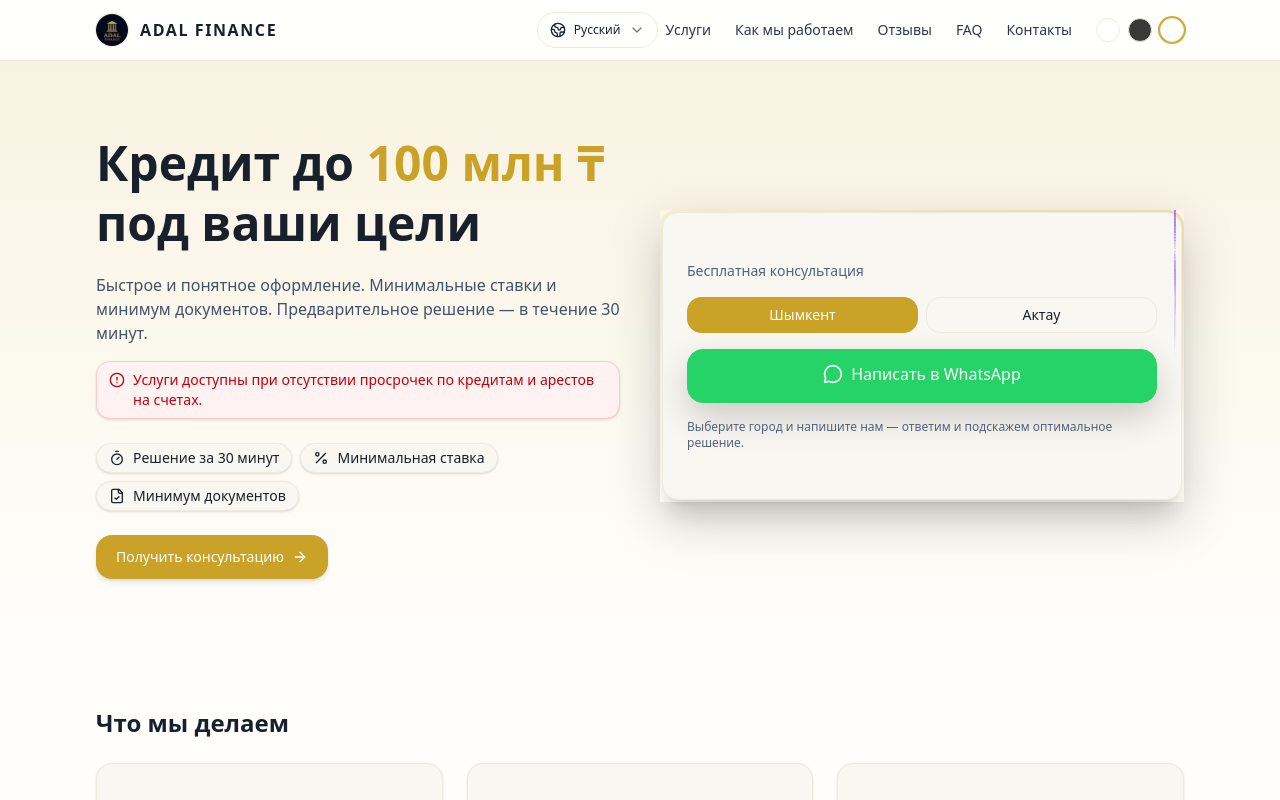
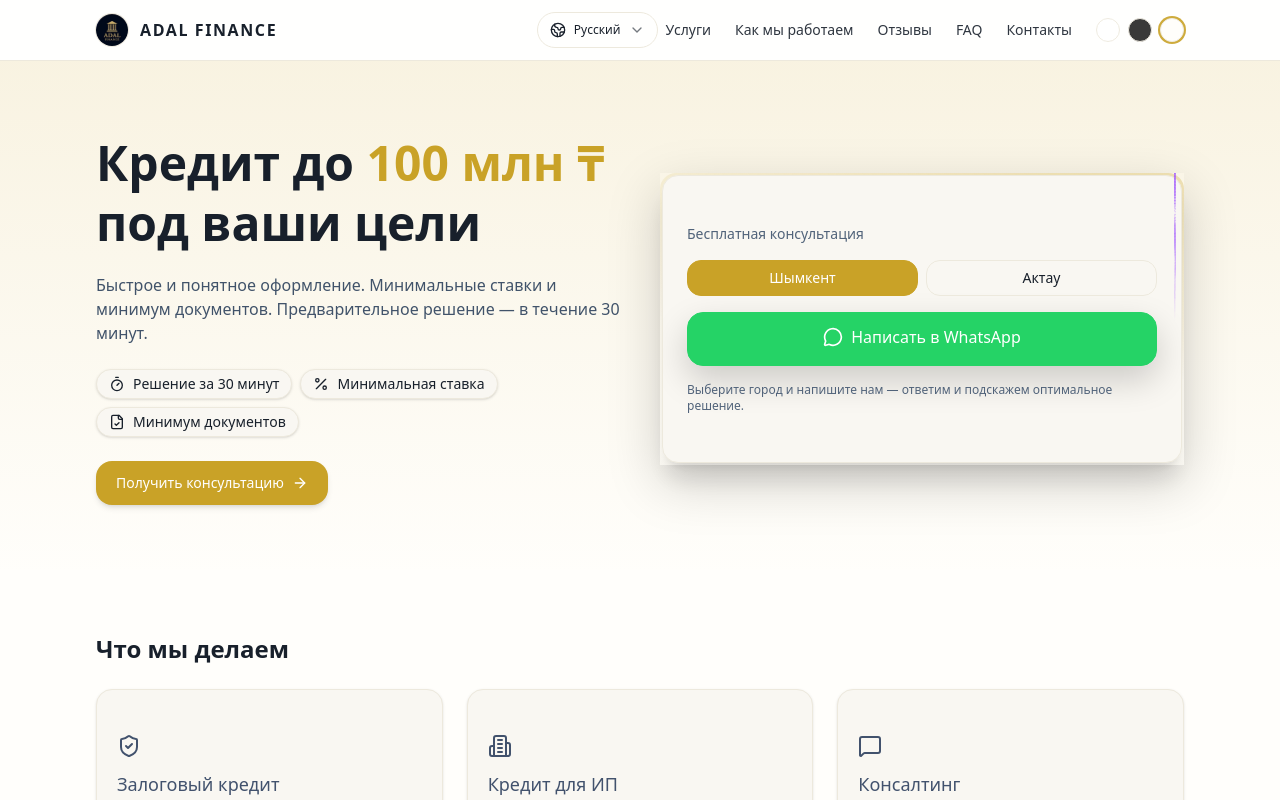
Before and after one commit to Ali-Fayzullaev/adal-finance, a Next.js app: page /1 in a window 1280 px wide. Shown: the top 800 px of the page. Built offline with nearby package versions, Linux system fonts and the light colour scheme.

Commit message:
deleted red text

```diff
--- a/app/[locale]/components/Hero.tsx
+++ b/app/[locale]/components/Hero.tsx
@@ -2,7 +2,7 @@
 
 import { useEffect, useRef, useState } from "react";
 import { motion, useAnimation } from "framer-motion";
-import { ArrowRight, MessageCircle, CircleAlert } from "lucide-react";
+import { ArrowRight, MessageCircle } from "lucide-react";
 import { Button } from "@/components/ui/button";
 import { Card, CardContent } from "@/components/ui/card";
 import type { PaletteKey, Palette } from "@/app/theme";
@@ -134,7 +134,7 @@ export default function Hero({
             })}
           </p>
           {/* ELIGIBILITY NOTE (red) */}
-          <div className="mt-3 sm:mt-4">
+          {/* <div className="mt-3 sm:mt-4">
             <div
               role="note"
               aria-live="polite"
@@ -155,7 +155,7 @@ export default function Hero({
                 })}
               </span>
             </div>
-          </div>
+          </div> */}
 
           <div className="mt-6 flex flex-wrap gap-2">
             {badges.map(({ Icon, text }, i) => (
```
